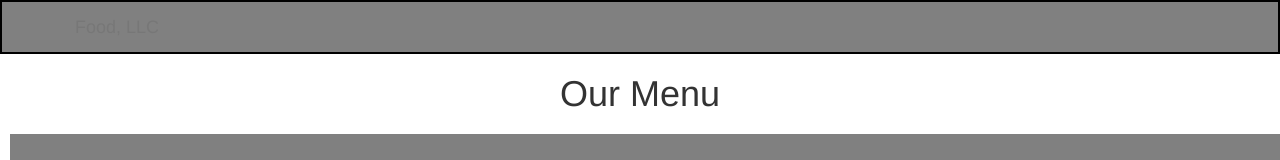
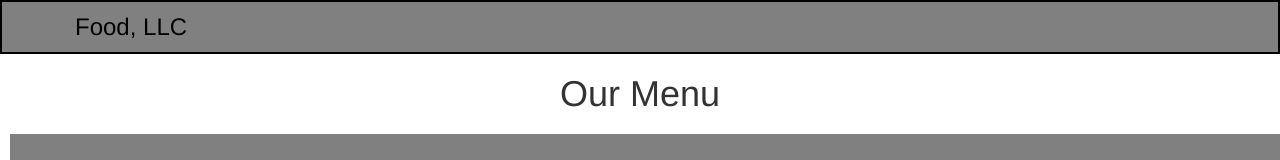
Before and after one commit to immaryam/module3.github.io, a plain HTML site: page index.html in a window 1280 px wide. Shown: the top 160 px of the page. Drawn offline with Linux system fonts and the light colour scheme.

Commit message:
Update styles.css

```diff
--- a/css/styles.css
+++ b/css/styles.css
@@ -12,7 +12,11 @@ border-radius:0;
 padding-left: 10px;
 border: 2px solid black;
 }
-
+.navbar-brand {
+color: black !important;
+font-size: 24px;
+padding: 15px;
+}
 section {
     background-color:grey;
     padding: 10px;
```
